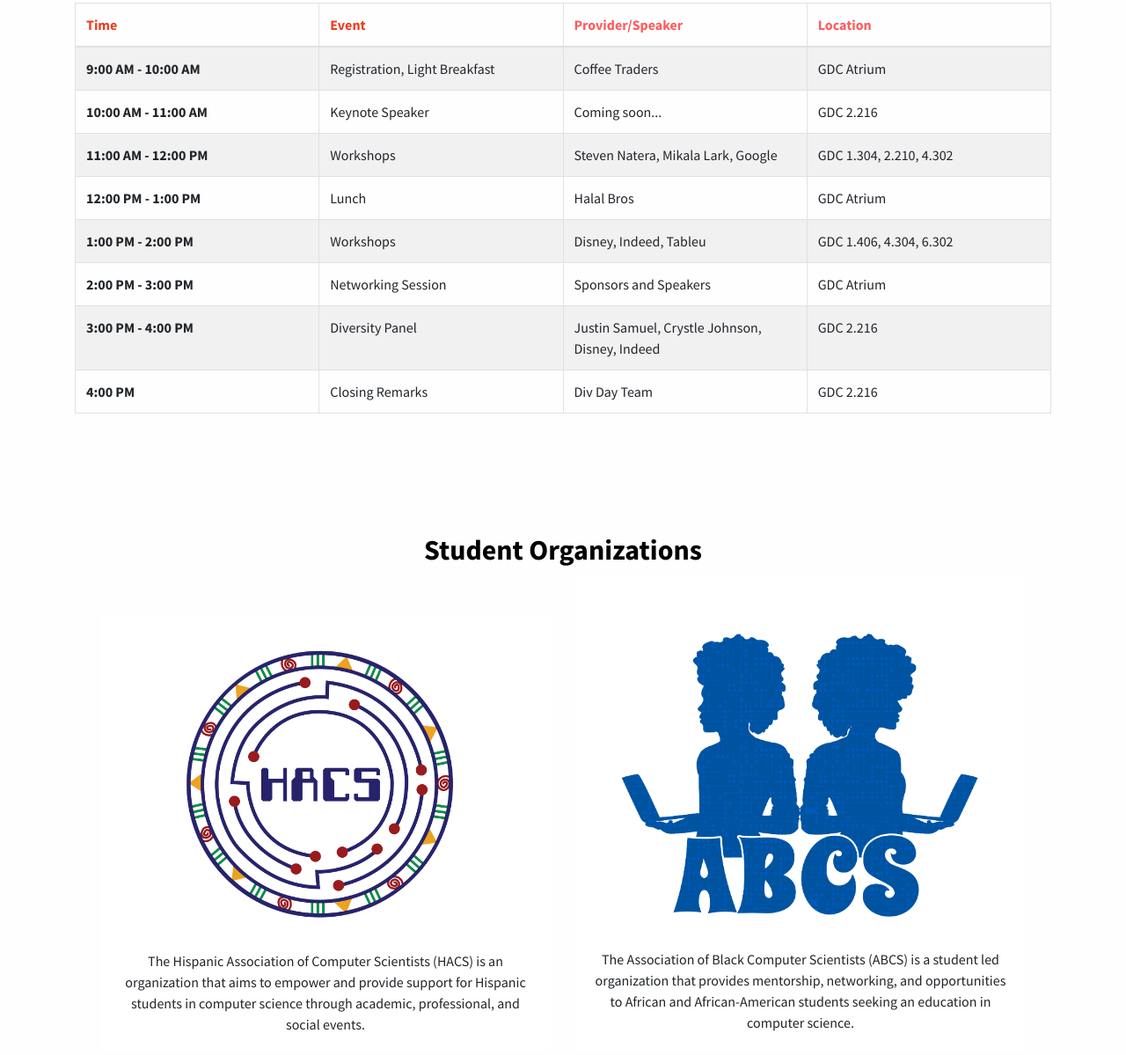
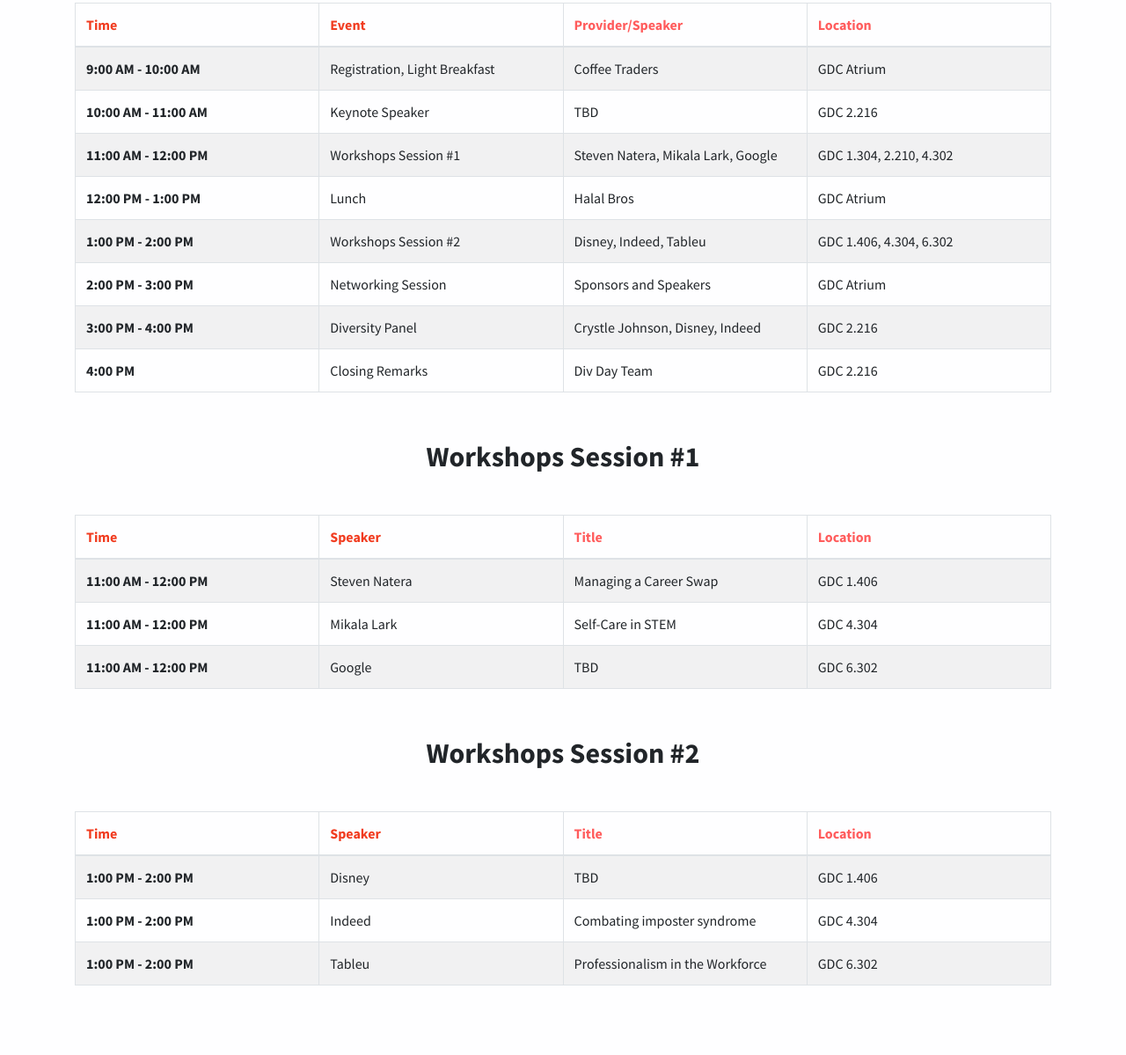
Before and after one commit to divday/divday.github.io, a website: page index.html in a window 1280 px wide. Shown: the part 1002-2201 px from the top of the page at 88% size. Drawn offline with nearby package versions, Linux system fonts and the light colour scheme.

Commit message:
add workshop info

```diff
--- a/index.html
+++ b/index.html
@@ -14,11 +14,13 @@
 
   <!-- Bootstrap Core CSS -->
   <link href="vendor/bootstrap/css/bootstrap.min.css" rel="stylesheet">
-  <link rel="stylesheet" href="https://stackpath.bootstrapcdn.com/bootstrap/4.1.1/css/bootstrap.min.css" integrity="sha384-WskhaSGFgHYWDcbwN70/dfYBj47jz9qbsMId/iRN3ewGhXQFZCSftd1LZCfmhktB" crossorigin="anonymous">
+  <link rel="stylesheet" href="https://stackpath.bootstrapcdn.com/bootstrap/4.1.1/css/bootstrap.min.css"
+    integrity="sha384-WskhaSGFgHYWDcbwN70/dfYBj47jz9qbsMId/iRN3ewGhXQFZCSftd1LZCfmhktB" crossorigin="anonymous">
 
   <!-- Custom Fonts -->
   <link href="vendor/font-awesome/css/font-awesome.min.css" rel="stylesheet" type="text/css">
-  <link href="https://fonts.googleapis.com/css?family=Source+Sans+Pro:300,400,700,300italic,400italic,700italic" rel="stylesheet" type="text/css">
+  <link href="https://fonts.googleapis.com/css?family=Source+Sans+Pro:300,400,700,300italic,400italic,700italic"
+    rel="stylesheet" type="text/css">
   <link href="vendor/simple-line-icons/css/simple-line-icons.css" rel="stylesheet">
 
   <!-- Custom CSS -->
@@ -28,7 +30,8 @@
 <body id="page-top">
   <nav class="navbar navbar-expand-lg text-white navbar-dark fixed-top hidden" id="custom-nav-color">
     <!--          links for the HACS, ABCS, AND SITES-->
-    <button class="navbar-toggler" type="button" data-toggle="collapse" data-target="#navbarNavAltMarkup" aria-controls="navbarNavAltMarkup" aria-expanded="false" aria-label="Toggle navigation">
+    <button class="navbar-toggler" type="button" data-toggle="collapse" data-target="#navbarNavAltMarkup"
+      aria-controls="navbarNavAltMarkup" aria-expanded="false" aria-label="Toggle navigation">
       <span class="navbar-toggler-icon"></span>
     </button>
     <div class="collapse navbar-collapse" id="navbarNavAltMarkup">
@@ -58,7 +61,8 @@
         </p>
         <p id="splash-date-text">February 15th, 2020 @ UT Austin</p>
       </h3>
-      <a class="btn btn-xl js-scroll-trigger text-white" id="splash-btn" href="https://www.eventbrite.com/e/utcs-div-day-2020-tickets-91103977449">Sign
+      <a class="btn btn-xl js-scroll-trigger text-white" id="splash-btn"
+        href="https://www.eventbrite.com/e/utcs-div-day-2020-tickets-91103977449">Sign
         up here!</a>
     </div>
   </header>
@@ -86,12 +90,12 @@
           <tr>
             <th scope="row">10:00 AM - 11:00 AM</th>
             <td>Keynote Speaker</td>
-            <td>Coming soon...</td>
+            <td>TBD</td>
             <td>GDC 2.216</td>
           </tr>
           <tr>
             <th scope="row">11:00 AM - 12:00 PM</th>
-            <td>Workshops</td>
+            <td>Workshops Session #1</td>
             <td>Steven Natera, Mikala Lark, Google</td>
             <td>GDC 1.304, 2.210, 4.302</td>
           </tr>
@@ -103,7 +107,7 @@
           </tr>
           <tr>
             <th scope="row">1:00 PM - 2:00 PM</th>
-            <td>Workshops</td>
+            <td>Workshops Session #2</td>
             <td>Disney, Indeed, Tableu</td>
             <td>GDC 1.406, 4.304, 6.302</td>
           </tr>
@@ -116,7 +120,7 @@
           <tr>
             <th scope="row">3:00 PM - 4:00 PM</th>
             <td>Diversity Panel</td>
-            <td>Justin Samuel, Crystle Johnson, Disney, Indeed</td>
+            <td>Crystle Johnson, Disney, Indeed</td>
             <td>GDC 2.216</td>
           </tr>
           <tr>
@@ -161,8 +165,40 @@
         </tbody>
       </table>
 -->
-      <!-- Workshops
-      <h2 class="text-center"><br>Workshops<br><br></h2>
+      <!-- Workshops -->
+      <h2 class="text-center"><br>Workshops Session #1<br><br></h2>
+      <table class="table table-hover table-striped table-bordered">
+        <thead>
+          <tr>
+            <th class="schedule-red" scope="col">Time</th>
+            <th class="schedule-red" scope="col">Speaker</th>
+            <th scope="col">Title</th>
+            <th scope="col">Location</th>
+          </tr>
+        </thead>
+        <tbody>
+          <tr>
+            <th scope="row">11:00 AM - 12:00 PM</th>
+            <td>Steven Natera</td>
+            <td>Managing a Career Swap</td>
+            <td>GDC 1.406</td>
+          </tr>
+          <tr>
+            <th scope="row">11:00 AM - 12:00 PM</th>
+            <td>Mikala Lark</td>
+            <td>Self-Care in STEM</td>
+            <td>GDC 4.304</td>
+          </tr>
+          <tr>
+            <th scope="row">11:00 AM - 12:00 PM</th>
+            <td>Google</td>
+            <td>TBD</td>
+            <td>GDC 6.302</td>
+          </tr>
+        </tbody>
+      </table>
+
+      <h2 class="text-center"><br>Workshops Session #2<br><br></h2>
       <table class="table table-hover table-striped table-bordered">
         <thead>
           <tr>
@@ -175,45 +211,27 @@
         <tbody>
           <tr>
             <th scope="row">1:00 PM - 2:00 PM</th>
-            <td>Brandon “AK” Akpunku and Mauricio Degregor</td>
-            <td>Inclusive Media | The Future of Media</td>
+            <td>Disney</td>
+            <td>TBD</td>
             <td>GDC 1.406</td>
           </tr>
           <tr>
             <th scope="row">1:00 PM - 2:00 PM</th>
-            <td>Enrique Dominguez</td>
-            <td>Countering Stereotype Threat</td>
+            <td>Indeed</td>
+            <td>Combating imposter syndrome</td>
             <td>GDC 4.304</td>
           </tr>
           <tr>
             <th scope="row">1:00 PM - 2:00 PM</th>
-            <td>Johnny Hill</td>
-            <td>Inclusion Through Identities</td>
-            <td>GDC 6.302</td>
-          </tr>
-          <tr>
-            <th scope="row">3:00 PM - 4:00 PM</th>
-            <td>Sam P Lark</td>
-            <td>Building Your Personal Brand & Relationships on LinkedIn</td>
-            <td>GDC 1.406</td>
-          </tr>
-          <tr>
-            <th scope="row">3:00 PM - 4:00 PM</th>
-            <td>Rachel Rosen</td>
-            <td>How Unconscious Biases Impact Your Performance + What You Can Do About It</td>
-            <td>GDC 4.304</td>
-          </tr>
-          <tr>
-            <th scope="row">3:00 PM - 4:00 PM</th>
-            <td>Koy McDermott</td>
-            <td>Facing the Imposter</td>
+            <td>Tableu</td>
+            <td>Professionalism in the Workforce</td>
             <td>GDC 6.302</td>
           </tr>
         </tbody>
       </table>
     </div>
   </section>
--->
+
   <!-- End of Schedule -->
 
 
@@ -629,7 +647,8 @@
             <div class="card" id="hacs">
               <div class="card-body">
                 <h2 class="card-title mb-0">
-                      <a href="https://www.cs.utexas.edu/users/hacs/" target="_blank"><img class="w-100 hacs-logo" src="img/hacs-logo.png" /></a>
+                  <a href="https://www.cs.utexas.edu/users/hacs/" target="_blank"><img class="w-100 hacs-logo"
+                      src="img/hacs-logo.png" /></a>
                 </h2>
                 <br> The Hispanic Association of Computer Scientists (HACS) is an organization that aims to empower and
                 provide
@@ -644,7 +663,8 @@
               <div class="card-body">
                 <h2 class="card-title">
                   <h2 class="card-title">
-                        <a href="https://www.cs.utexas.edu/users/abcs/" target="_blank"><img class="w-100" src="img/abcs-logo.png" /></a>
+                    <a href="https://www.cs.utexas.edu/users/abcs/" target="_blank"><img class="w-100"
+                        src="img/abcs-logo.png" /></a>
                   </h2>
                 </h2>
                 The Association of Black Computer Scientists (ABCS) is a student led organization that provides
@@ -674,7 +694,8 @@
               <div class="card-block"><img class="avatar" src="img/jorge.jpeg" alt="Avatar" />
                 <h3 class="card-title">Jorge Garcia</h3>
                 <p>Director</p>
-                    <button class="btn body-btn-red text-white btn-rotate-1">Read more &nbsp; <i class="fa fa-long-arrow-right"></i></button>
+                <button class="btn body-btn-red text-white btn-rotate-1">Read more &nbsp; <i
+                    class="fa fa-long-arrow-right"></i></button>
               </div>
             </div>
             <div class="card card-shadow card-back-1 text-center">
@@ -687,9 +708,11 @@
                   at Rev.com. Also, I actively participate
                   in Div Day, HACS, SHPE, and the Texas Running Club.</p>
                 <ul class="social-links list-unstyled d-flex justify-content-center">
-                      <li><a href="https://www.facebook.com/profile.php?id=100013352347881" target="_blank"><i class="fa fa-facebook-square"></i></a></li>
+                  <li><a href="https://www.facebook.com/profile.php?id=100013352347881" target="_blank"><i
+                        class="fa fa-facebook-square"></i></a></li>
                   <li><a href="https://www.github.com/jgarcia525" target="_blank"><i class="fa fa-github"></i></a></li>
-                      <li><a href="https://www.linkedin.com/in/garcia-jorge" target="_blank"><i class="fa fa-linkedin-square"></i></a></li>
+                  <li><a href="https://www.linkedin.com/in/garcia-jorge" target="_blank"><i
+                        class="fa fa-linkedin-square"></i></a></li>
                 </ul>
                 <button class="btn body-btn-red text-white btn-rotate-1"> <i class="fa fa-long-arrow-left"> </i>&nbsp;
                   Back
@@ -708,7 +731,8 @@
               <div class="card-block"><img class="avatar" src="img/eden.jpeg" alt="Avatar" />
                 <h3 class="card-title">Eden Garza</h3>
                 <p>Assistant Director, HACS Rep</p>
-                    <button class="btn body-btn-red text-white btn-rotate-2">Read more &nbsp; <i class="fa fa-long-arrow-right"></i></button>
+                <button class="btn body-btn-red text-white btn-rotate-2">Read more &nbsp; <i
+                    class="fa fa-long-arrow-right"></i></button>
               </div>
             </div>
             <div class="card card-shadow card-back-2 text-center">
@@ -740,7 +764,8 @@
               <div class="card-block"><img class="avatar" src="img/mehrdad2.jpeg" alt="Avatar" />
                 <h3 class="card-title">Mehrdad Darraji</h3>
                 <p>Finance</p>
-                    <button class="btn body-btn-red text-white btn-rotate-3">Read more &nbsp; <i class="fa fa-long-arrow-right"></i></button>
+                <button class="btn body-btn-red text-white btn-rotate-3">Read more &nbsp; <i
+                    class="fa fa-long-arrow-right"></i></button>
               </div>
             </div>
             <div class="card card-shadow card-back-3 text-center">
@@ -753,9 +778,11 @@
                   the world. I am currently interested in the areas of machine learning, mobile development, and web
                   development.</p>
                 <ul class="social-links list-unstyled d-flex justify-content-center">
-                      <li><a href="https://www.facebook.com/mehrdad.darraji.7" target="_blank"><i class="fa fa-facebook-square"></i></a></li>
+                  <li><a href="https://www.facebook.com/mehrdad.darraji.7" target="_blank"><i
+                        class="fa fa-facebook-square"></i></a></li>
                   <li><a href="https://github.com/mehrdaddarraji" target="_blank"><i class="fa fa-github"></i></a></li>
-                      <li><a href="https://www.linkedin.com/in/mdarraji" target="_blank"><i class="fa fa-linkedin-square"></i></a></li>
+                  <li><a href="https://www.linkedin.com/in/mdarraji" target="_blank"><i
+                        class="fa fa-linkedin-square"></i></a></li>
                 </ul>
                 <button class="btn body-btn-red text-white btn-rotate-3"> <i class="fa fa-long-arrow-left"> </i>&nbsp;
                   Back
@@ -774,7 +801,8 @@
               <div class="card-block"><img class="avatar" src="img/diana.png" alt="Avatar" />
                 <h3 class="card-title">Diana De La Torre</h3>
                 <p>Outreach</p>
-                    <button class="btn body-btn-red text-white btn-rotate-4">Read more &nbsp; <i class="fa fa-long-arrow-right"></i></button>
+                <button class="btn body-btn-red text-white btn-rotate-4">Read more &nbsp; <i
+                    class="fa fa-long-arrow-right"></i></button>
               </div>
             </div>
             <div class="card card-shadow card-back-4 text-center">
@@ -788,7 +816,8 @@
                   ABCS and Texas Orange Jackets.</p>
                 <ul class="social-links list-unstyled d-flex justify-content-center">
                   <li><a href="https://github.com/didelatorre792" target="_blank"><i class="fa fa-github"></i></a></li>
-                      <li><a href="https://www.linkedin.com/in/dianadlt/" target="_blank"><i class="fa fa-linkedin-square"></i></a></li>
+                  <li><a href="https://www.linkedin.com/in/dianadlt/" target="_blank"><i
+                        class="fa fa-linkedin-square"></i></a></li>
                 </ul>
                 <button class="btn body-btn-red text-white btn-rotate-4"> <i class="fa fa-long-arrow-left"> </i>&nbsp;
                   Back
@@ -807,7 +836,8 @@
               <div class="card-block"><img class="avatar" src="img/ghaffar.png" alt="Avatar" />
                 <h3 class="card-title">Ghaffar Balogun</h3>
                 <p>ABCS Representative</p>
-                    <button class="btn body-btn-red text-white btn-rotate-5">Read more &nbsp; <i class="fa fa-long-arrow-right"></i></button>
+                <button class="btn body-btn-red text-white btn-rotate-5">Read more &nbsp; <i
+                    class="fa fa-long-arrow-right"></i></button>
               </div>
             </div>
             <div class="card card-shadow card-back-5 text-center">
@@ -839,7 +869,8 @@
               <div class="card-block"><img class="avatar" src="img/kenji.jpeg" alt="Avatar" />
                 <h3 class="card-title">Kenji Nakachi</h3>
                 <p>Webmaster</p>
-                    <button class="btn body-btn-red text-white btn-rotate-8">Read more &nbsp; <i class="fa fa-long-arrow-right"></i></button>
+                <button class="btn body-btn-red text-white btn-rotate-8">Read more &nbsp; <i
+                    class="fa fa-long-arrow-right"></i></button>
               </div>
             </div>
             <div class="card card-shadow card-back-8 text-center">
@@ -850,8 +881,10 @@
                 <p>My name is Kenji Nakachi and I'm a first year Computer Science major at UT. I was born and raised
                   in Kyle, Texas and I love to play basketball</p>
                 <ul class="social-links list-unstyled d-flex justify-content-center">
-                      <li><a href="https://www.facebook.com/tyreej.44" target="_blank"><i class="fa fa-facebook-square"></i></a></li>
-                      <li><a href="https://www.linkedin.com/in/tyree-jackson" target="_blank"><i class="fa fa-linkedin-square"></i></a></li>
+                  <li><a href="https://www.facebook.com/tyreej.44" target="_blank"><i
+                        class="fa fa-facebook-square"></i></a></li>
+                  <li><a href="https://www.linkedin.com/in/tyree-jackson" target="_blank"><i
+                        class="fa fa-linkedin-square"></i></a></li>
                 </ul>
                 <button class="btn body-btn-red text-white btn-rotate-8"> <i class="fa fa-long-arrow-left"> </i>&nbsp;
                   Back
@@ -870,7 +903,8 @@
               <div class="card-block"><img class="avatar" src="img/adrianaIxba.jpeg" alt="Avatar" />
                 <h3 class="card-title">Adriana Ixba</h3>
                 <p>Marketing</p>
-                    <button class="btn body-btn-red text-white btn-rotate-6">Read more &nbsp; <i class="fa fa-long-arrow-right"></i></button>
+                <button class="btn body-btn-red text-white btn-rotate-6">Read more &nbsp; <i
+                    class="fa fa-long-arrow-right"></i></button>
               </div>
             </div>
             <div class="card card-shadow card-back-6 text-center">
@@ -1000,9 +1034,15 @@
   </a>
 
   <!-- Bootstrap core JavaScript -->
-      <script src="https://code.jquery.com/jquery-3.3.1.slim.min.js" integrity="sha384-q8i/X+965DzO0rT7abK41JStQIAqVgRVzpbzo5smXKp4YfRvH+8abtTE1Pi6jizo" crossorigin="anonymous"></script>
-      <script src="https://cdnjs.cloudflare.com/ajax/libs/popper.js/1.14.3/umd/popper.min.js" integrity="sha384-ZMP7rVo3mIykV+2+9J3UJ46jBk0WLaUAdn689aCwoqbBJiSnjAK/l8WvCWPIPm49" crossorigin="anonymous"></script>
-      <script src="https://stackpath.bootstrapcdn.com/bootstrap/4.1.1/js/bootstrap.min.js" integrity="sha384-smHYKdLADwkXOn1EmN1qk/HfnUcbVRZyYmZ4qpPea6sjB/pTJ0euyQp0Mk8ck+5T" crossorigin="anonymous"></script>
+  <script src="https://code.jquery.com/jquery-3.3.1.slim.min.js"
+    integrity="sha384-q8i/X+965DzO0rT7abK41JStQIAqVgRVzpbzo5smXKp4YfRvH+8abtTE1Pi6jizo"
+    crossorigin="anonymous"></script>
+  <script src="https://cdnjs.cloudflare.com/ajax/libs/popper.js/1.14.3/umd/popper.min.js"
+    integrity="sha384-ZMP7rVo3mIykV+2+9J3UJ46jBk0WLaUAdn689aCwoqbBJiSnjAK/l8WvCWPIPm49"
+    crossorigin="anonymous"></script>
+  <script src="https://stackpath.bootstrapcdn.com/bootstrap/4.1.1/js/bootstrap.min.js"
+    integrity="sha384-smHYKdLADwkXOn1EmN1qk/HfnUcbVRZyYmZ4qpPea6sjB/pTJ0euyQp0Mk8ck+5T"
+    crossorigin="anonymous"></script>
 
   <!-- Custom scripts for this template -->
   <script src="js/stylish-portfolio.js"></script>
```
Lines whose indentation alone changed are shown as unchanged.
